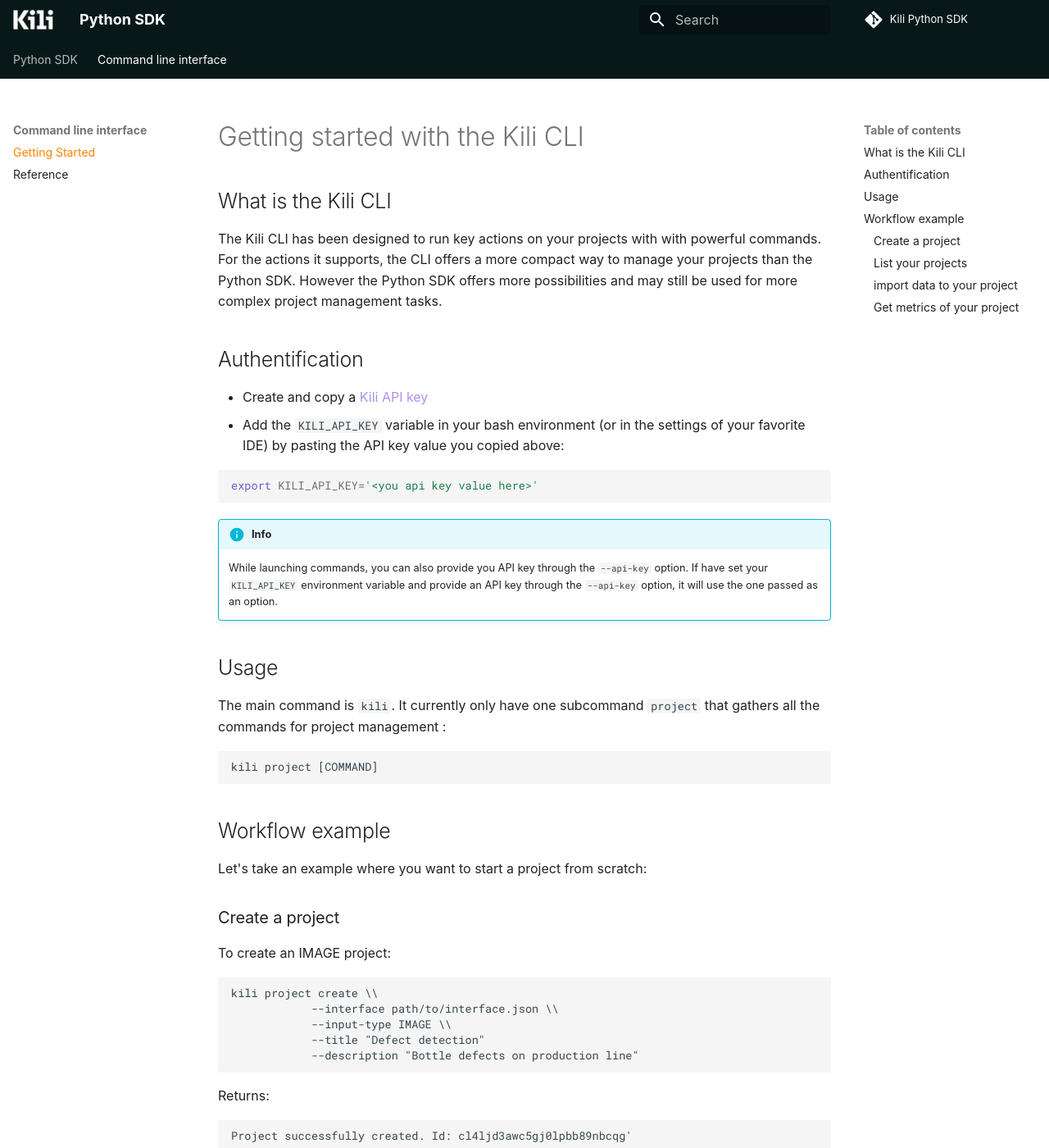
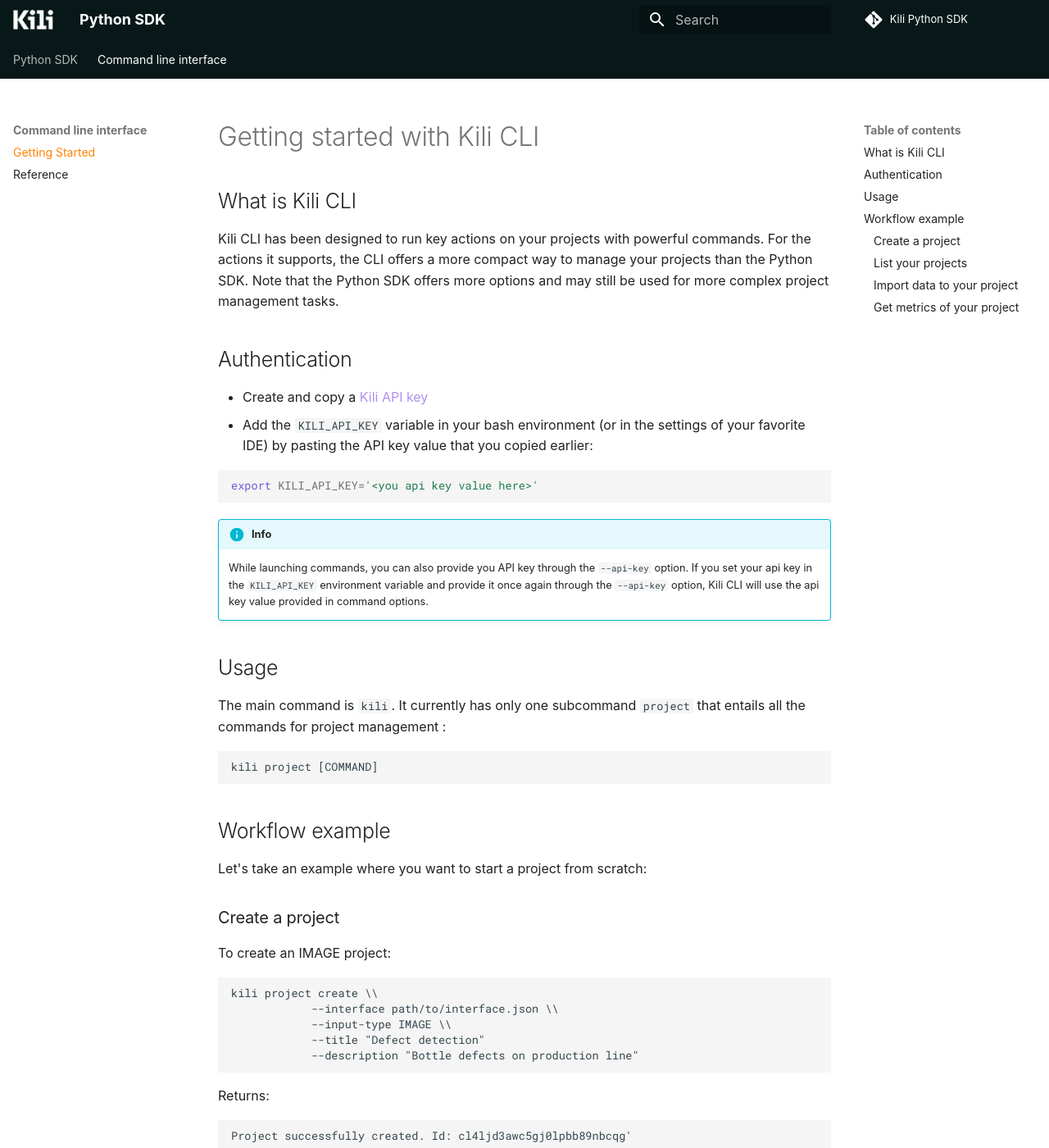
Before and after one commit to kili-technology/kili-python-sdk, an MkDocs documentation site: the page built from docs/cli_getting_started.md, in a window 1280 px wide and 1400 px high. Shown: the whole window at 82% size. Built offline with MkDocs 1.6.1 and Material for MkDocs 9.7.7, drawn with Linux system fonts in a browser that asks for light colours; some web fonts are replaced; comment, search, counter and statistics services are not loaded; the version menu is left out; some of the changed text lies outside the part shown.

Commit message:
feat(ML-393): take doc comments

````diff
--- a/docs/cli_getting_started.md
+++ b/docs/cli_getting_started.md
@@ -1,25 +1,25 @@
-# Getting started with the Kili CLI
+# Getting started with Kili CLI
 
-## What is the Kili CLI
+## What is Kili CLI
 
-The Kili CLI has been designed to run key actions on your projects with with powerful commands.
-For the actions it supports, the CLI offers a more compact way to manage your projects than the Python SDK. However the Python SDK offers more possibilities and may still be used for more complex project management tasks.
+Kili CLI has been designed to run key actions on your projects with powerful commands.
+For the actions it supports, the CLI offers a more compact way to manage your projects than the Python SDK. Note that the Python SDK offers more options and may still be used for more complex project management tasks.
 
-## Authentification
+## Authentication
 
 - Create and copy a [Kili API key](https://docs.kili-technology.com/docs/creating-an-api-key)
-- Add the `KILI_API_KEY` variable in your bash environment (or in the settings of your favorite IDE) by pasting the API key value you copied above:
+- Add the `KILI_API_KEY` variable in your bash environment (or in the settings of your favorite IDE) by pasting the API key value that you copied earlier:
 
   ```bash
   export KILI_API_KEY='<you api key value here>'
   ```
 
 !!! info
-    While launching commands, you can also provide you API key through the `--api-key` option. If have set your `KILI_API_KEY` environment variable and provide an API key through the `--api-key` option, it will use the one passed as an option.
+    While launching commands, you can also provide you API key through the `--api-key` option. If you set your api key in the `KILI_API_KEY` environment variable and provide it once again through the `--api-key` option, Kili CLI will use the api key value provided in command options.
 
 ## Usage
 
-The main command is `kili`. It currently only have one subcommand `project` that gathers all the commands for project management :
+The main command is `kili`. It currently has only one subcommand `project` that entails all the commands for project management :
 
 ```
 kili project [COMMAND]
````
Also changed, not shown: other parts of docs/cli_getting_started.md (+6 -3 lines), docs/index.md (+2 -4 lines).
